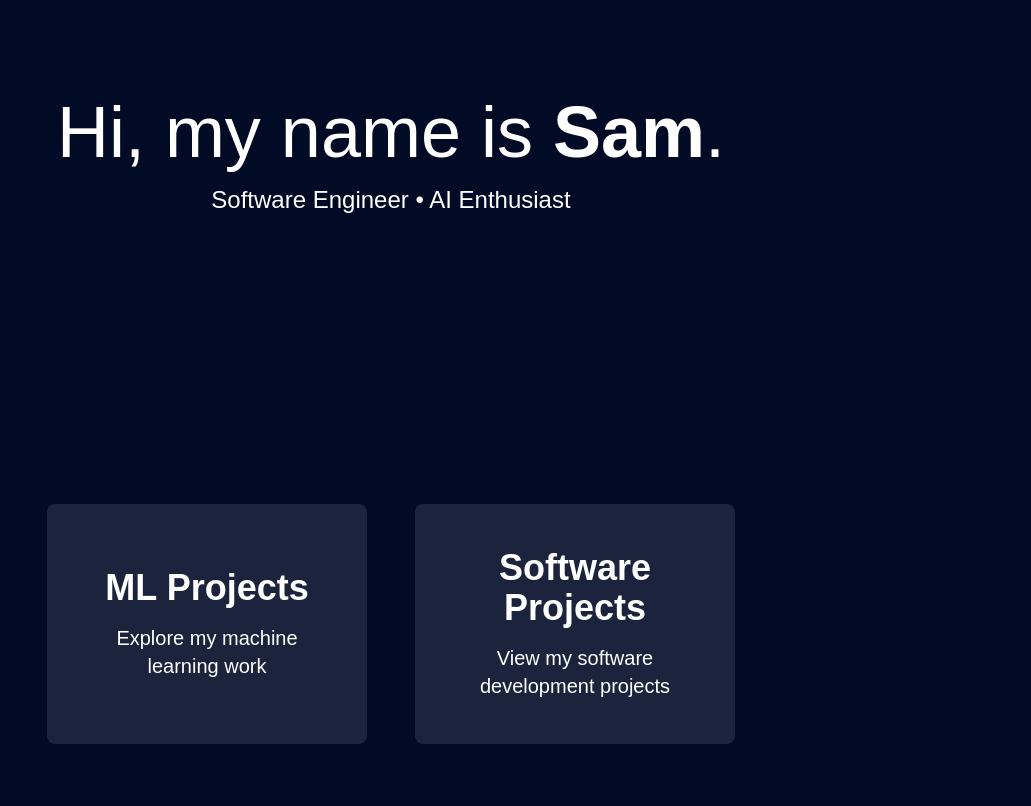
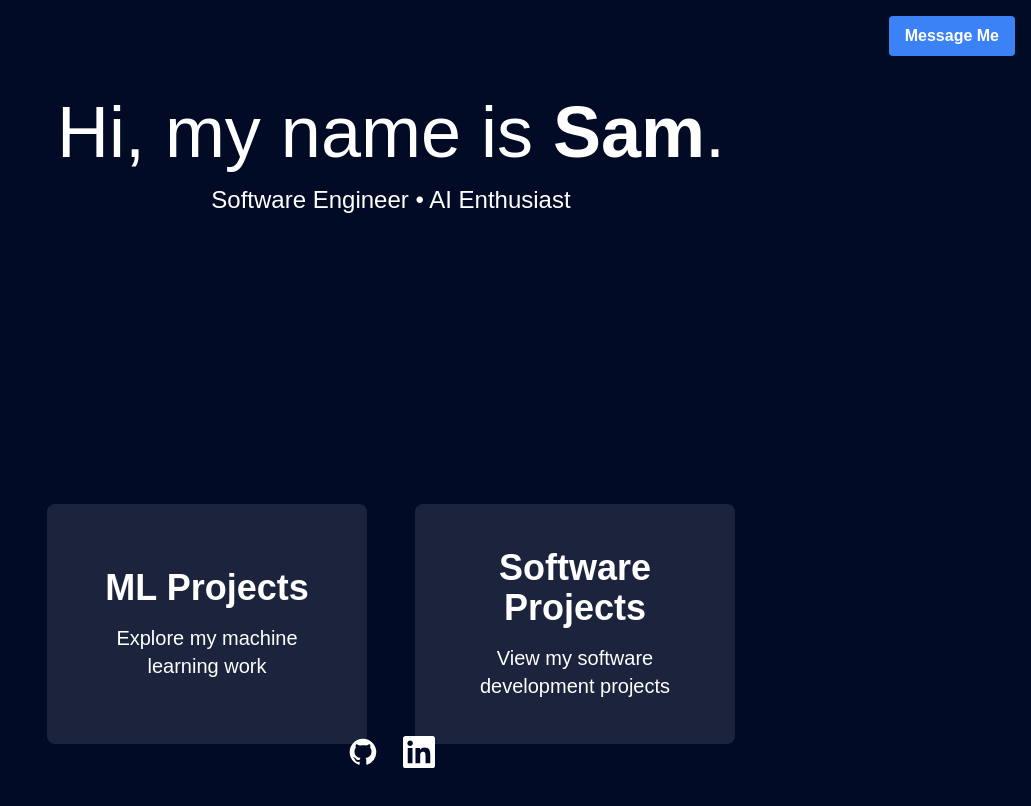
Before and after one commit to Zaltster/Website, a Next.js app in the folder my-portfolio/: page / in a window 1280 px wide. Shown: the top 806 px of the page, without its empty margins (249-1280 px from the left). Built offline with nearby package versions, Linux system fonts and the light colour scheme.

Commit message:
message feature

```diff
--- a/my-portfolio/app/components/page.tsx
+++ b/my-portfolio/app/components/page.tsx
@@ -7,6 +7,7 @@ export default function AnimatedContent() {
     const [showName, setShowName] = useState(false);
     const [showTitle, setShowTitle] = useState(false);
     const [showRest, setShowRest] = useState(false);
+    const [showPopup, setShowPopup] = useState(false);
 
     useEffect(() => {
         const nameTimer = setTimeout(() => setShowName(true), 100);
@@ -22,6 +23,32 @@ export default function AnimatedContent() {
 
     return (
         <>
+            <div className={`fixed top-4 right-4 z-10 transition-opacity duration-500 ${showRest ? 'opacity-100' : 'opacity-0'}`}>
+                <button
+                    onClick={() => setShowPopup(true)}
+                    className="bg-blue-500 hover:bg-blue-600 text-white font-bold py-2 px-4 rounded transition duration-300"
+                >
+                    Message Me
+                </button>
+            </div>
+
+            {showPopup && (
+                <div className="fixed inset-0 bg-black bg-opacity-50 flex items-center justify-center z-20">
+                    <div className="bg-white p-6 rounded-lg shadow-lg max-w-md w-full text-black">
+                        <h3 className="text-xl font-bold mb-4">Contact Information</h3>
+                        <p className="mb-2">Email: samuelsshvartsman@gmail.com</p>
+                        <p className="mb-4">Phone: 7173790229</p>
+                        <p className="mb-4">Feel free to reach out to me through email or phone. I'm always open to discussing new opportunities, projects, or just having a friendly chat about technology and AI!</p>
+                        <button
+                            onClick={() => setShowPopup(false)}
+                            className="bg-blue-500 hover:bg-blue-600 text-white font-bold py-2 px-4 rounded transition duration-300"
+                        >
+                            Close
+                        </button>
+                    </div>
+                </div>
+            )}
+
             <div className="text-white mb-48 text-center">
                 <h1 className={`text-7xl mb-4 transition-opacity duration-500 ${showName ? 'opacity-100' : 'opacity-0'}`}>
                     Hi, my name is <span className="font-bold">Sam</span>.
@@ -42,6 +69,21 @@ export default function AnimatedContent() {
                     <p className="text-xl">View my software development projects</p>
                 </Link>
             </div>
+
+            <div className={`fixed bottom-8 left-1/2 transform -translate-x-1/2 flex space-x-6 transition-opacity duration-500 ${showRest ? 'opacity-100' : 'opacity-0'}`}>
+                <a href="https://github.com/zaltster" target="_blank" rel="noopener noreferrer" className="text-white hover:text-gray-300 transition-colors duration-200 group relative">
+                    <svg className="w-8 h-8" fill="currentColor" viewBox="0 0 24 24" aria-hidden="true">
+                        <path fillRule="evenodd" d="M12 2C6.477 2 2 6.484 2 12.017c0 4.425 2.865 8.18 6.839 9.504.5.092.682-.217.682-.483 0-.237-.008-.868-.013-1.703-2.782.605-3.369-1.343-3.369-1.343-.454-1.158-1.11-1.466-1.11-1.466-.908-.62.069-.608.069-.608 1.003.07 1.531 1.032 1.531 1.032.892 1.53 2.341 1.088 2.91.832.092-.647.35-1.088.636-1.338-2.22-.253-4.555-1.113-4.555-4.951 0-1.093.39-1.988 1.029-2.688-.103-.253-.446-1.272.098-2.65 0 0 .84-.27 2.75 1.026A9.564 9.564 0 0112 6.844c.85.004 1.705.115 2.504.337 1.909-1.296 2.747-1.027 2.747-1.027.546 1.379.202 2.398.1 2.651.64.7 1.028 1.595 1.028 2.688 0 3.848-2.339 4.695-4.566 4.943.359.309.678.92.678 1.855 0 1.338-.012 2.419-.012 2.747 0 .268.18.58.688.482A10.019 10.019 0 0022 12.017C22 6.484 17.522 2 12 2z" clipRule="evenodd" />
+                    </svg>
+                    <span className="absolute bottom-full left-1/2 transform -translate-x-1/2 bg-gray-800 text-white text-xs px-2 py-1 rounded opacity-0 group-hover:opacity-100 transition-opacity duration-200">GitHub</span>
+                </a>
+                <a href="https://www.linkedin.com/in/samuel-shvartsman-92b871256/" target="_blank" rel="noopener noreferrer" className="text-white hover:text-gray-300 transition-colors duration-200 group relative">
+                    <svg className="w-8 h-8" fill="currentColor" viewBox="0 0 24 24" aria-hidden="true">
+                        <path d="M20.447 20.452h-3.554v-5.569c0-1.328-.027-3.037-1.852-3.037-1.853 0-2.136 1.445-2.136 2.939v5.667H9.351V9h3.414v1.561h.046c.477-.9 1.637-1.85 3.37-1.85 3.601 0 4.267 2.37 4.267 5.455v6.286zM5.337 7.433c-1.144 0-2.063-.926-2.063-2.065 0-1.138.92-2.063 2.063-2.063 1.14 0 2.064.925 2.064 2.063 0 1.139-.925 2.065-2.064 2.065zm1.782 13.019H3.555V9h3.564v11.452zM22.225 0H1.771C.792 0 0 .774 0 1.729v20.542C0 23.227.792 24 1.771 24h20.451C23.2 24 24 23.227 24 22.271V1.729C24 .774 23.2 0 22.222 0h.003z" />
+                    </svg>
+                    <span className="absolute bottom-full left-1/2 transform -translate-x-1/2 bg-gray-800 text-white text-xs px-2 py-1 rounded opacity-0 group-hover:opacity-100 transition-opacity duration-200">LinkedIn</span>
+                </a>
+            </div>
         </>
     );
 }
```
Also changed, not shown: my-portfolio/app/images/pointer.png (added).
